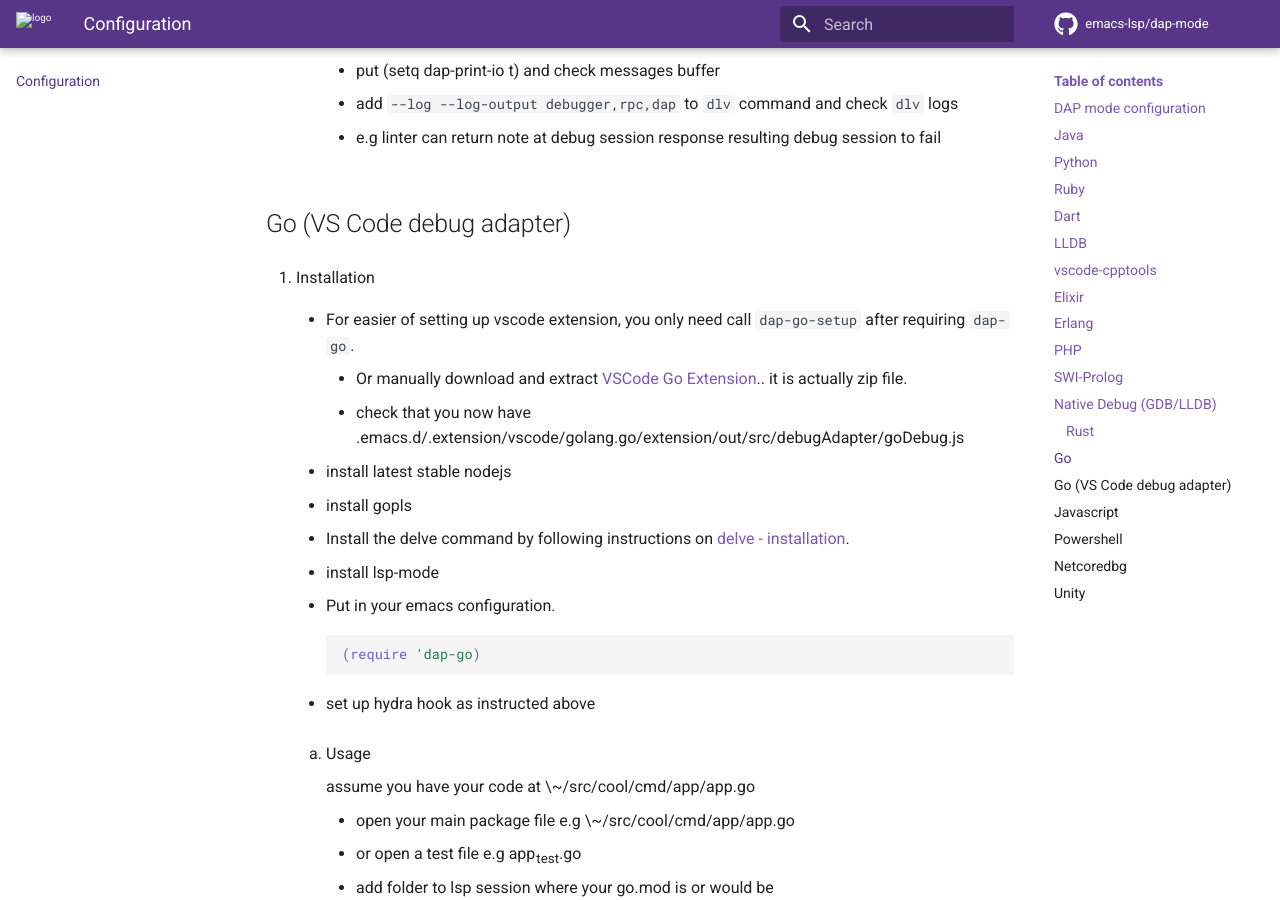
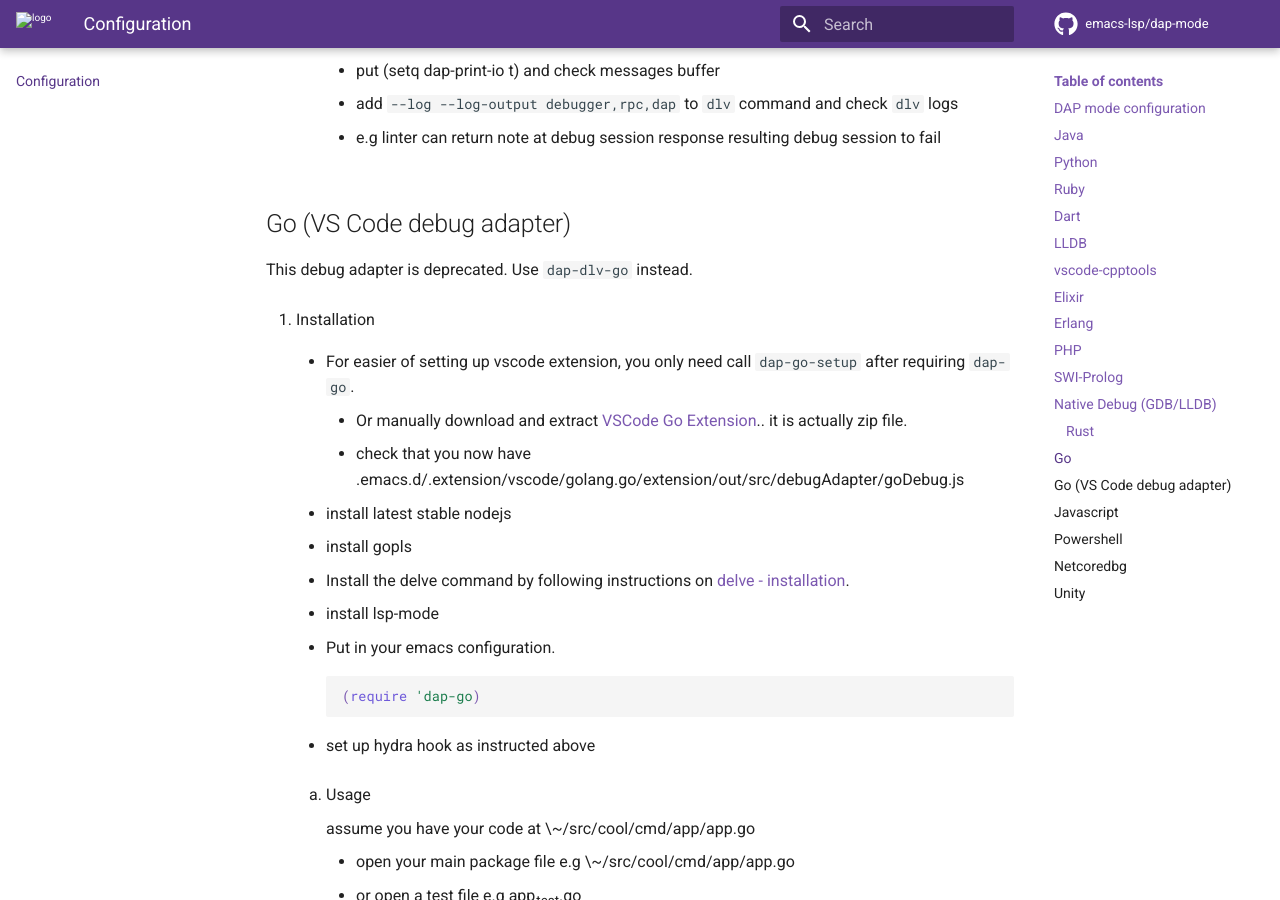
Before and after one commit to emacs-lsp/dap-mode, an MkDocs documentation site: the page built from docs/page/configuration.md, in a window 1280 px wide and 900 px high, scrolled down 7183 px. Built offline with MkDocs 1.6.1 and Material for MkDocs 9.7.7, drawn with Linux system fonts in a browser that asks for light colours; comment, search, counter and statistics services are not loaded.

Commit message:
Deprecate dap-go

```diff
--- a/docs/page/configuration.md
+++ b/docs/page/configuration.md
@@ -363,6 +363,8 @@ To fully support rust and pretty printing of strings when debugging, remember to
 
 ## Go (VS Code debug adapter)
 
+This debug adapter is deprecated. Use `dap-dlv-go` instead.
+
 1.  Installation
 
       - For easier of setting up vscode extension, you only need call
```
Also changed, not shown: 1 other file.
